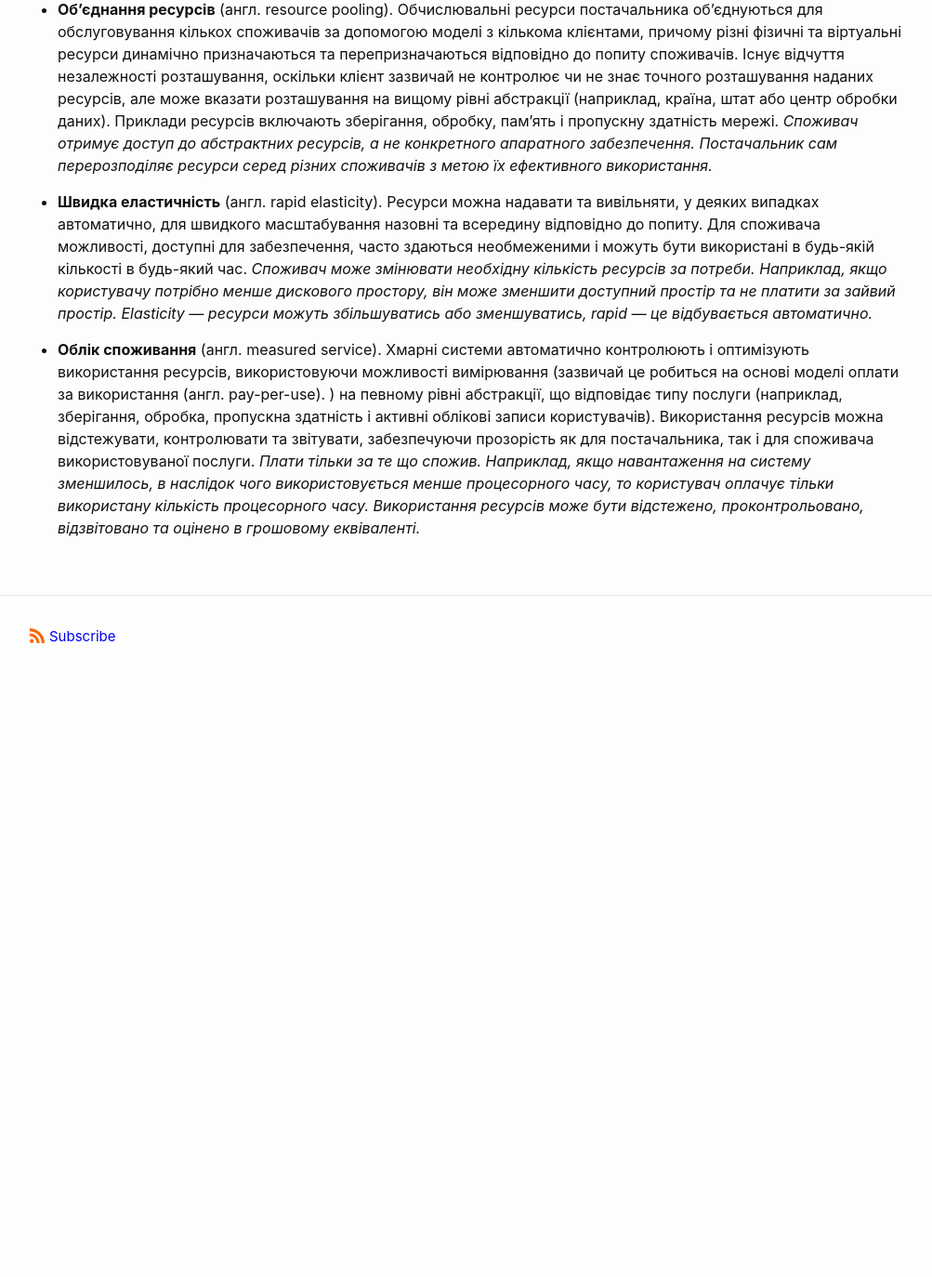
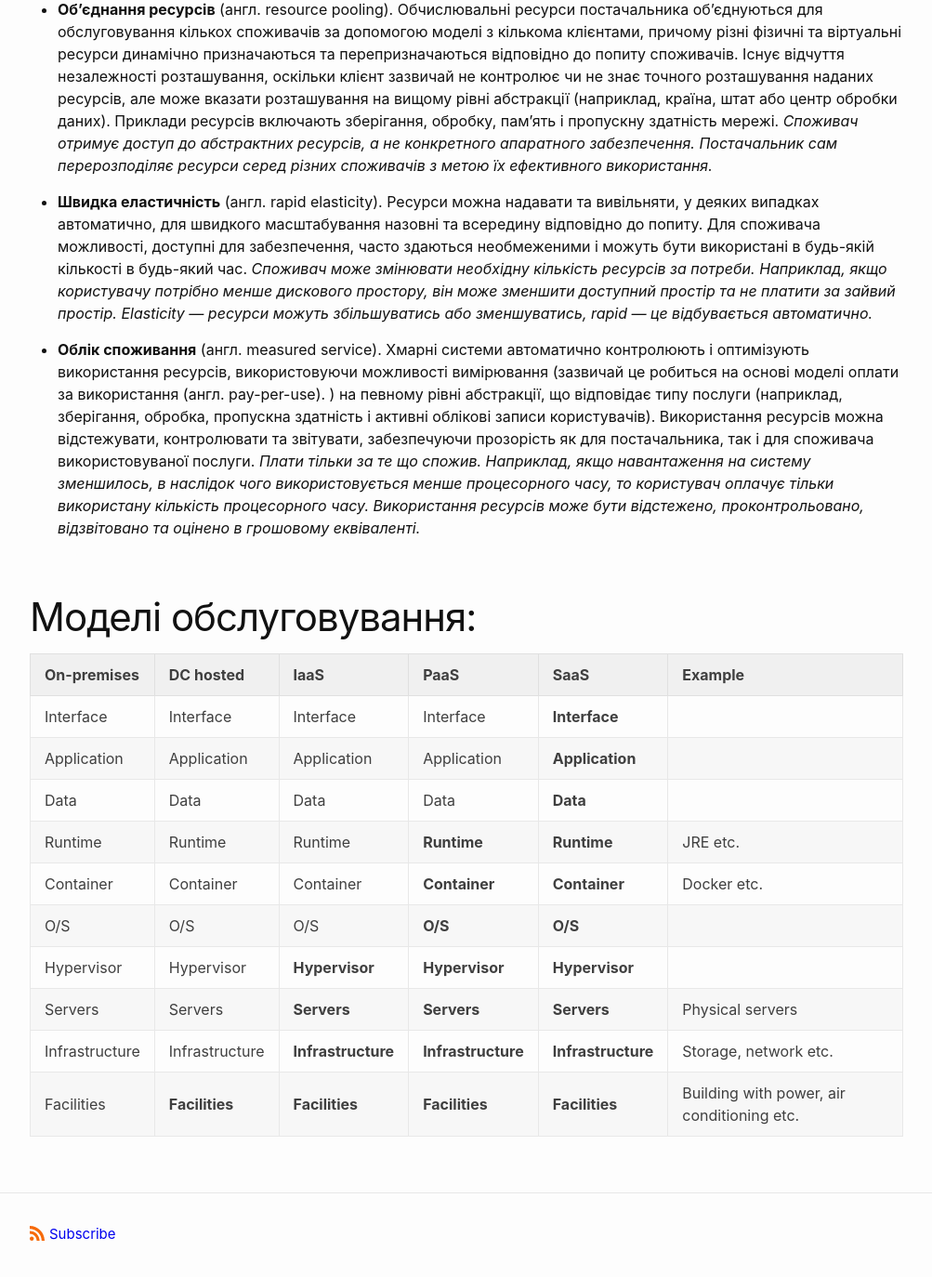
Before and after one commit to mpedych/mpedych.github.io, a Jekyll site: the page built from _posts/2022-10-18-the-nist-definition-of-cloud-computing.md, in a window 1280 px wide and 1400 px high, scrolled down 953 px. Shown: the top 1374 px of the window at 93% size, without its empty margins (138-1141 px from the left). Built offline with Jekyll 4.4.1, drawn with Linux system fonts in a browser that asks for light colours; comment, search, counter and statistics services are not loaded; before the commit the page ends 1710 px from its top, so only the background shows below that.

Commit message:
Update 2022-10-18-the-nist-definition-of-cloud-computing.md

```diff
--- a/_posts/2022-10-18-the-nist-definition-of-cloud-computing.md
+++ b/_posts/2022-10-18-the-nist-definition-of-cloud-computing.md
@@ -19,3 +19,18 @@ categories: misc
 - **Швидка еластичність** (англ. rapid elasticity). Ресурси можна надавати та вивільняти, у деяких випадках автоматично, для швидкого масштабування назовні та всередину відповідно до попиту. Для споживача можливості, доступні для забезпечення, часто здаються необмеженими і можуть бути використані в будь-якій кількості в будь-який час. *Споживач може змінювати необхідну кількість ресурсів за потреби. Наприклад, якщо користувачу потрібно менше дискового простору, він може зменшити доступний простір та не платити за зайвий простір. Elasticity — ресурси можуть збільшуватись або зменшуватись, rapid — це відбувається автоматично.*
 
 - **Облік споживання** (англ. measured service). Хмарні системи автоматично контролюють і оптимізують використання ресурсів, використовуючи можливості вимірювання (зазвичай це робиться на основі моделі оплати за використання (англ. pay-per-use). ) на певному рівні абстракції, що відповідає типу послуги (наприклад, зберігання, обробка, пропускна здатність і активні облікові записи користувачів). Використання ресурсів можна відстежувати, контролювати та звітувати, забезпечуючи прозорість як для постачальника, так і для споживача використовуваної послуги. *Плати тільки за те що спожив. Наприклад, якщо навантаження на систему зменшилось, в наслідок чого використовується менше процесорного часу, то користувач оплачує тільки використану кількість процесорного часу. Використання ресурсів може бути відстежено, проконтрольовано, відзвітовано та оцінено в грошовому еквіваленті.*
+
+# Моделі обслуговування:
+
+| On-premises    | DC hosted      | IaaS               | PaaS               | SaaS               | Example                                    |
+|----------------|----------------|--------------------|--------------------|--------------------|--------------------------------------------|
+| Interface      | Interface      | Interface          | Interface          | **Interface**      |                                            |
+| Application    | Application    | Application        | Application        | **Application**    |                                            |
+| Data           | Data           | Data               | Data               | **Data**           |                                            |
+| Runtime        | Runtime        | Runtime            | **Runtime**        | **Runtime**        | JRE etc.                                   |
+| Container      | Container      | Container          | **Container**      | **Container**      | Docker etc.                                |
+| O/S            | O/S            | O/S                | **O/S**            | **O/S**            |                                            |
+| Hypervisor     | Hypervisor     | **Hypervisor**     | **Hypervisor**     | **Hypervisor**     |                                            |
+| Servers        | Servers        | **Servers**        | **Servers**        | **Servers**        | Physical servers                           |
+| Infrastructure | Infrastructure | **Infrastructure** | **Infrastructure** | **Infrastructure** | Storage, network etc.                      |
+| Facilities     | **Facilities** | **Facilities**     | **Facilities**     | **Facilities**     | Building with power, air conditioning etc. |
```
